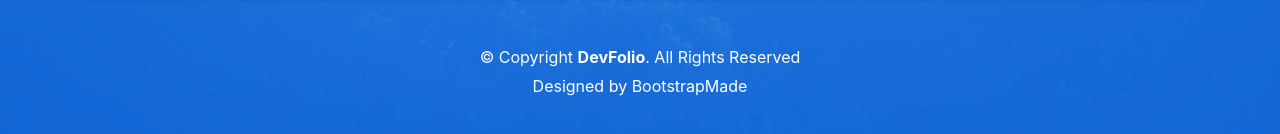
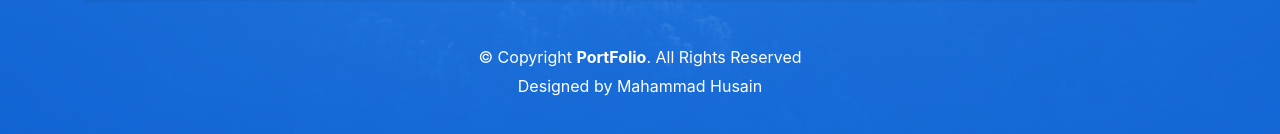
Before and after one commit to Husain7809/New-PortFolio-Webiste, a plain HTML site: page index.html in a window 1280 px wide. Shown: the part 3227-3361 px from the top of the page. Drawn offline with Linux system fonts and the light colour scheme; files whose address does not match are found by name.

Commit message:
Change code

```diff
--- a/index.html
+++ b/index.html
@@ -392,15 +392,9 @@
         <div class="row">
           <div class="col-sm-12">
             <div class="copyright-box">
-              <p class="copyright">&copy; Copyright <strong>DevFolio</strong>. All Rights Reserved</p>
+              <p class="copyright">&copy; Copyright <strong>PortFolio</strong>. All Rights Reserved</p>
               <div class="credits">
-                <!--
-                  All the links in the footer should remain intact.
-                  You can delete the links only if you purchased the pro version.
-                  Licensing information: https://bootstrapmade.com/license/
-                  Purchase the pro version with working PHP/AJAX contact form: https://bootstrapmade.com/buy/?theme=DevFolio
-                -->
-                Designed by <a href="https://bootstrapmade.com/">BootstrapMade</a>
+                Designed by <a>Mahammad Husain</a>
               </div>
             </div>
           </div>
```
